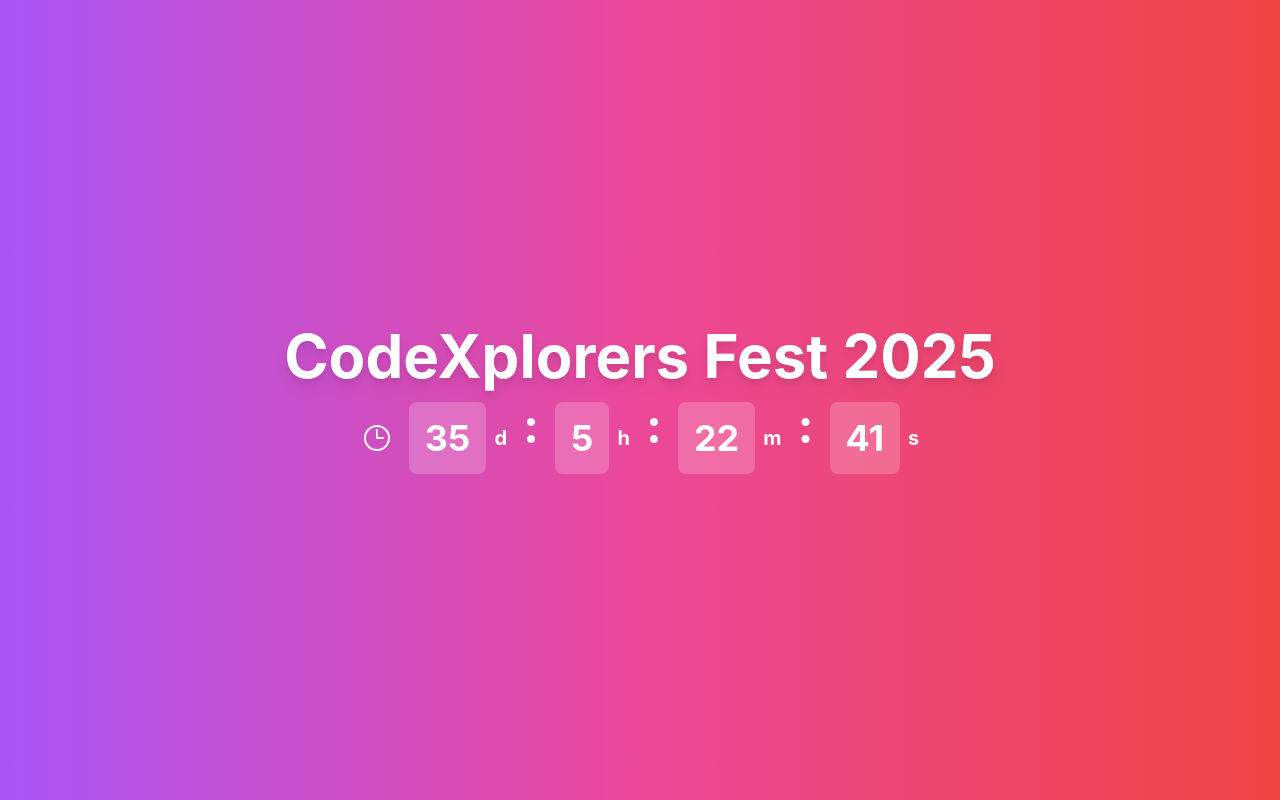
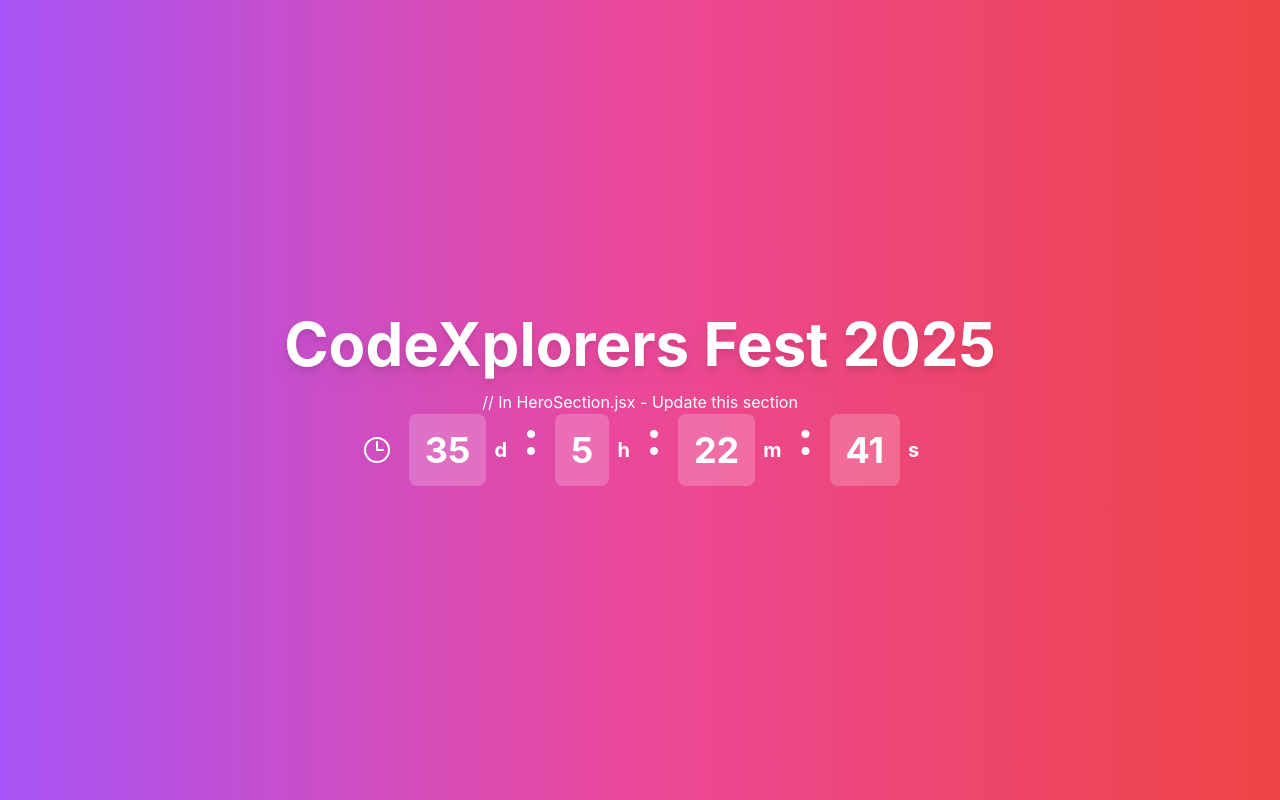
Before and after one commit to theabhishekbhujang/codexplorers_fest, a React (Vite) app in the folder client/: page / in a window 1280 px wide. Shown: the top 800 px of the page. Built offline with nearby package versions, Linux system fonts and the light colour scheme.

Commit message:
update herosection.jsx

```diff
--- a/client/src/components/HeroSection.jsx
+++ b/client/src/components/HeroSection.jsx
@@ -87,8 +87,9 @@ const HeroSection = () => {
           <h1 className="text-3xl md:text-5xl lg:text-6xl font-bold mb-2 md:mb-4 drop-shadow-lg px-2">
             CodeXplorers Fest 2025
           </h1>
-          <div className="flex flex-col md:flex-row items-center justify-center gap-2 md:gap-4 text-sm md:text-lg">
-            <ClockIcon className="w-6 h-6 md:w-8 md:h-8" />
+          // In HeroSection.jsx - Update this section
+<div className="flex flex-row items-center justify-center gap-2 md:gap-4 text-sm md:text-lg">
+  <ClockIcon className="w-5 h-5 md:w-8 md:h-8" />
   <AnimatePresence mode="wait">
     <Countdown
       date={festDate}
```
Lines whose indentation alone changed are shown as unchanged.
